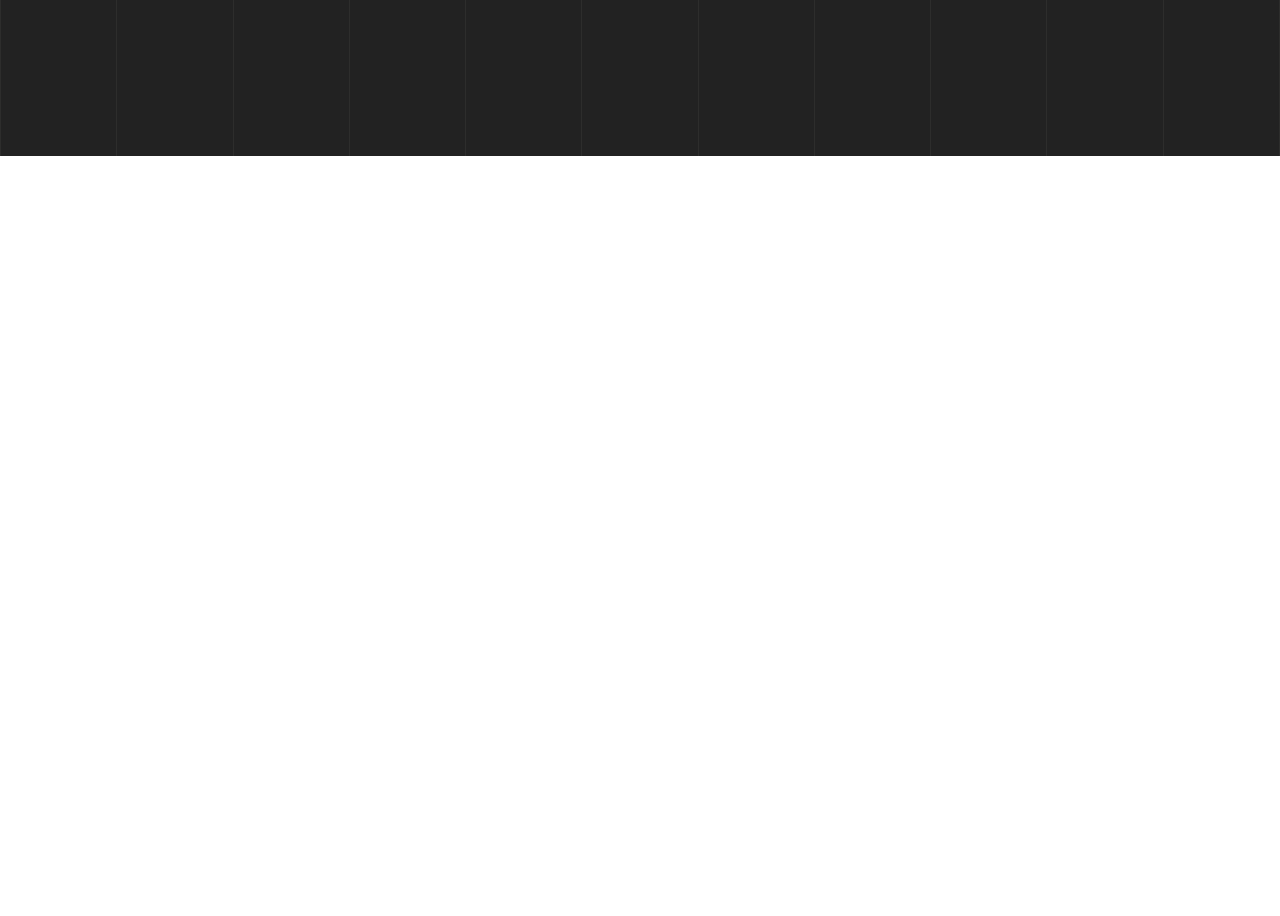
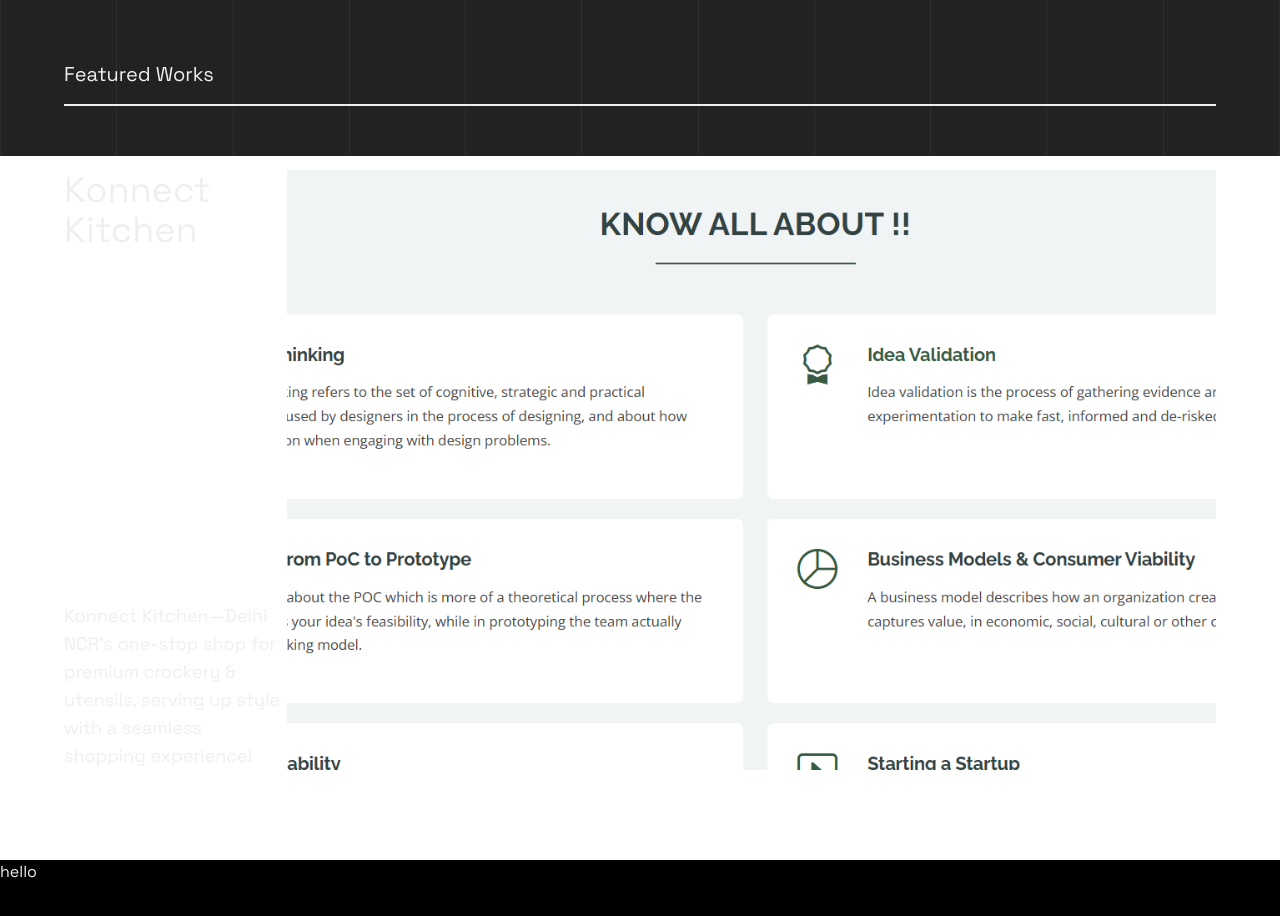
Before and after one commit to sarthak-g75/portfolio, a React (Vite) app: page / in a window 1280 px wide. Shown: the part 644-1560 px from the top of the page. Built offline with nearby package versions, Linux system fonts and the light colour scheme.

Commit message:
updated the cursor and started the project section

```diff
--- a/src/App.jsx
+++ b/src/App.jsx
@@ -1,21 +1,14 @@
 import { Routes, Route } from 'react-router'
+import Bg from './components/Bg.jsx'
 import Navbar from './components/Navbar.jsx'
 import Cursor from './components/cursor.jsx'
 import Landing from './pages/Landing.jsx'
+import Footer from './components/Footer.jsx'
 
 function App() {
   return (
-    <>
-      <div className='fixed top-0 left-0 w-screen h-screen bg-accent -z-10'>
-        <div className='flex justify-between '>
-          {[...Array(12)].map((_, index) => (
-            <div
-              key={index}
-              className='w-[1px] h-screen bg-primary opacity-5'
-            ></div>
-          ))}
-        </div>
-      </div>
+    <div className='text-primary'>
+      <Bg />
       <Cursor />
       <Navbar />
       <Routes>
@@ -24,7 +17,8 @@ function App() {
           element={<Landing />}
         />
       </Routes>
-    </>
+      <Footer />
+    </div>
   )
 }
 
--- /dev/null
+++ b/src/components/Bg.jsx
@@ -0,0 +1,18 @@
+import React from 'react'
+
+const Bg = () => {
+  return (
+    <div className='fixed top-0 left-0 w-screen h-screen bg-accent -z-10'>
+      <div className='flex justify-between '>
+        {[...Array(12)].map((_, index) => (
+          <div
+            key={index}
+            className='w-[1px] h-screen bg-primary opacity-5'
+          ></div>
+        ))}
+      </div>
+    </div>
+  )
+}
+
+export default Bg
--- /dev/null
+++ b/src/components/Footer.jsx
@@ -0,0 +1,7 @@
+import React from 'react'
+
+const Footer = () => {
+  return <footer className='w-full h-screen bg-black'>hello</footer>
+}
+
+export default Footer
--- a/src/components/Hero.jsx
+++ b/src/components/Hero.jsx
@@ -7,7 +7,7 @@ const Hero = () => {
   scroll((progress) => setYProgress(progress))
   // console.log(yProgress)
   return (
-    <section className='flex flex-col items-center justify-between lg:justify-center py-16 pb-36 lg:pb-0 lg:py-0  h-[92vh] gap-4 overflow-hidden text-primary px-10 lg:px-0'>
+    <section className='flex flex-col items-center justify-between lg:justify-center py-10 pb-20 lg:pb-0 lg:py-0 h-[75vh] lg:h-[80vh] gap-4 overflow-hidden px-10 lg:px-0'>
       <div className='flex flex-col gap-4'>
         <motion.div
           initial={{ y: 50, opacity: 0 }}
--- a/src/components/Navbar.jsx
+++ b/src/components/Navbar.jsx
@@ -10,7 +10,7 @@ const links = [
 const delay = 0.5
 const Navbar = () => {
   return (
-    <nav className='relative  text-primary h-[8vh] flex items-center lg:px-10 px-4'>
+    <nav className='relative   h-[8vh] flex items-center lg:px-10 px-4'>
       <div className='flex items-center justify-between w-full'>
         <motion.h2
           initial={{ y: 30, opacity: 0 }}
--- /dev/null
+++ b/src/components/ProjectSection.jsx
@@ -0,0 +1,50 @@
+import { motion } from 'motion/react'
+import { useEffect, useState } from 'react'
+const text = 'Konnect Kitchen'
+const ProjectSection = () => {
+  const [displayedText, setDisplayedText] = useState('')
+  const chars = 'ABCDEFGHIJKLMNOPQRSTUVWXYZabcdefghijklmnopqrstuvwxyz0123456789'
+  const scrambleTime = 50 // Speed of scrambling (ms per frame)
+  const finalDelay = 100 // Delay before the final reveal
+
+  useEffect(() => {
+    let currentText = Array(text.length).fill(' ')
+    let progress = 0
+
+    const interval = setInterval(() => {
+      if (progress < text.length) {
+        for (let i = progress; i < text.length; i++) {
+          currentText[i] = chars[Math.floor(Math.random() * chars.length)]
+        }
+        setDisplayedText(currentText.join(''))
+      } else {
+        clearInterval(interval)
+        setTimeout(() => setDisplayedText(text), finalDelay)
+      }
+      progress++
+    }, scrambleTime)
+
+    return () => clearInterval(interval)
+  }, [text])
+  return (
+    <div className='w-full '>
+      <div className='flex flex-col justify-between lg:flex-row '>
+        <div className='flex flex-col justify-between w-1/4'>
+          <h3 className='text-4xl font-medium'>{displayedText}</h3>
+          <p className='text-lg'>
+            Konnect Kitchen—Delhi NCR’s one-stop shop for premium crockery &
+            utensils, serving up style with a seamless shopping experience!
+          </p>
+        </div>
+        <img
+          data-hover-text='Read More'
+          src='/demo.png'
+          alt=''
+          className='lg:w-[1200px] lg:h-[600px] object-cover aspect-[1/1]'
+        />
+      </div>
+    </div>
+  )
+}
+
+export default ProjectSection
--- /dev/null
+++ b/src/components/Projects.jsx
@@ -0,0 +1,22 @@
+import { motion } from 'motion/react'
+import ProjectSection from './ProjectSection'
+const Projects = () => {
+  return (
+    <div className='flex flex-col items-center h-screen '>
+      <motion.div
+        initial={{ opacity: 0 }}
+        animate={{ opacity: 1 }}
+        transition={{ duration: 1, delay: 1.2, ease: 'easeOut' }}
+        className='flex flex-col md:w-[90%] w-[85%] gap-4  '
+      >
+        <h2 className='text-lg 2xl:text-2xl lg:text-xl'>Featured Works</h2>
+        <div className='w-full h-[2px] bg-primary'></div>
+      </motion.div>
+      <div className='flex flex-col md:w-[90%] w-[85%] gap-4 py-16 '>
+        <ProjectSection />
+      </div>
+    </div>
+  )
+}
+
+export default Projects
--- a/src/components/cursor.jsx
+++ b/src/components/cursor.jsx
@@ -2,6 +2,8 @@ import { useEffect, useState } from 'react'
 import { useSpring, motion } from 'motion/react'
 const cursor = () => {
   const [hidden, setHidden] = useState(true)
+  const [hoveredText, setHoveredText] = useState('')
+  const [isHovered, setIsHovered] = useState(false)
   const spring = {
     stiffness: 200,
     damping: 10,
@@ -14,32 +16,64 @@ const cursor = () => {
 
   useEffect(() => {
     const mouseMov = (e) => {
-      //   console.log(e)
       setHidden(false)
-      //   console.log(e.clientX, e.clientY)
-      mousePos.x.set(e.clientX - 12)
-      mousePos.y.set(e.clientY - 12)
+
+      const size = isHovered ? 50 : 12 // Adjust offset dynamically based on state
+      mousePos.x.set(e.clientX - size)
+      mousePos.y.set(e.clientY - size)
     }
-    console.log(mousePos)
-    console.log(mousePos.x)
 
     window.addEventListener('mousemove', mouseMov)
 
     return () => {
       window.removeEventListener('mousemove', mouseMov)
     }
+  }, [isHovered]) // Depend on `isHovered` so it updates dynamically
+
+  useEffect(() => {
+    const hoverTargets = document.querySelectorAll('[data-hover-text]')
+
+    hoverTargets.forEach((target) => {
+      target.addEventListener('mouseenter', (e) => {
+        setHoveredText(e.target.getAttribute('data-hover-text'))
+        setIsHovered(true)
+      })
+
+      target.addEventListener('mouseleave', () => {
+        setHoveredText('')
+        setIsHovered(false)
+      })
+    })
+
+    return () => {
+      hoverTargets.forEach((target) => {
+        target.removeEventListener('mouseenter', () => {})
+        target.removeEventListener('mouseleave', () => {})
+      })
+    }
   }, [])
   return (
-    <motion.span
-      transition={{ type: 'tween', ease: 'linear', duration: 0 }}
-      className={`fixed hidden md:inline top-0 left-0 z-[999] rounded-full pointer-events-none transition-[height,width,border,background] duration-200 cursor-pointer w-6 h-6  mix-blend-difference bg-white`}
+    <motion.div
+      className={`fixed top-0 left-0 z-[999] rounded-full pointer-events-none ${
+        !isHovered && `mix-blend-difference`
+      } flex items-center justify-center text-black font-medium
+      `}
       style={{
         x: mousePos.x,
         y: mousePos.y,
+        width: isHovered ? 100 : 24,
+        height: isHovered ? 100 : 24,
+        backgroundColor: isHovered ? 'black' : 'white',
+        color: isHovered ? 'white' : 'black',
+        borderRadius: '50%',
+
+        transition: 'width 0.2s ease, height 0.2s ease',
       }}
       initial={{ opacity: 0 }}
       animate={{ opacity: hidden ? 0 : 1 }}
-    />
+    >
+      {isHovered && <span className='text-sm'>{hoveredText}</span>}
+    </motion.div>
   )
 }
 
--- a/src/pages/Landing.jsx
+++ b/src/pages/Landing.jsx
@@ -1,9 +1,11 @@
 import Hero from '../components/Hero.jsx'
+import Projects from '../components/Projects.jsx'
 const Landing = () => {
   return (
     <>
       <Hero />
-      <div className='flex flex-col items-center justify-center w-full h-screen gap-4 lg:flex-row '></div>
+      <Projects />
+      {/* <div className='flex flex-col items-center justify-center w-full h-screen gap-4 lg:flex-row '></div> */}
     </>
   )
 }
```
Also changed, not shown: public/demo.png (added).
